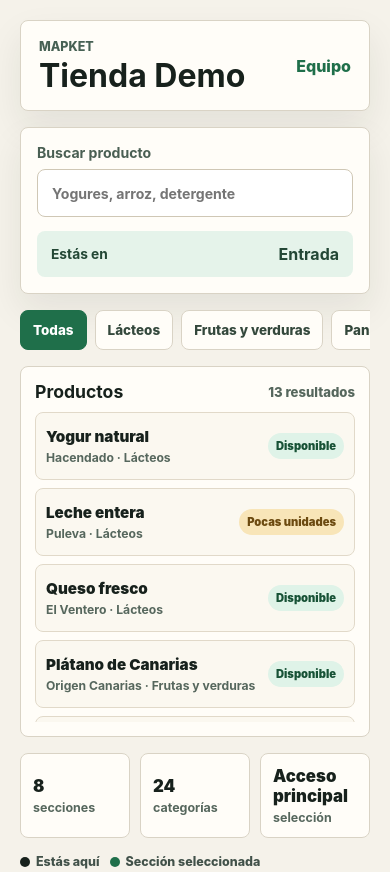
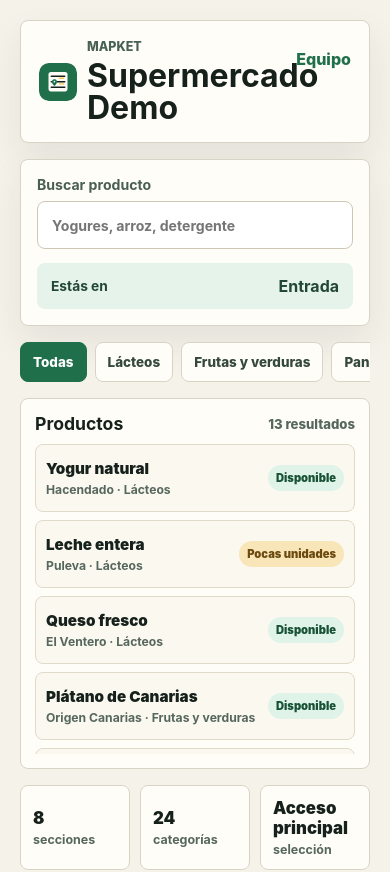
Before and after one commit to CarlosMirandaHuerta/Mapket-TFG-DAW, a Vue app: page /s/1 in a window 390 px wide. Shown: the top 872 px of the page. Built offline with nearby package versions, Linux system fonts and the light colour scheme; no server answers; the database is empty.

Commit message:
Ajusta cabecera de la página principal

```diff
--- a/src/views/ClienteMapaView.vue
+++ b/src/views/ClienteMapaView.vue
@@ -38,10 +38,6 @@ const normalizeText = (value) => {
 const codigoTienda = computed(() => {
   const value = route.params.codigoTienda
   return typeof value === 'string' ? value : CODIGO_TIENDA_PREDETERMINADA
-})
-
-const nombreTienda = computed(() => {
-  return tienda.value.nombre ?? codigoTienda.value.replaceAll('-', ' ')
 })
 
 const codigoSeccionActual = computed(() => {
@@ -131,9 +127,12 @@ const seleccionarCategoria = (categoria) => {
 <template>
   <main class="mobile-shell">
     <section class="panel-superior" aria-labelledby="tienda-title">
-      <div>
-        <p class="texto-superior">Mapket</p>
-        <h1 id="tienda-title">{{ nombreTienda }}</h1>
+      <div class="marca-tienda">
+        <img class="icono-mapket" src="/mapket-icon.svg" alt="" aria-hidden="true" />
+        <div>
+          <p class="texto-superior">Mapket</p>
+          <h1 id="tienda-title">Supermercado Demo</h1>
+        </div>
       </div>
       <RouterLink class="admin-link" to="/admin">Equipo</RouterLink>
     </section>
@@ -197,3 +196,39 @@ const seleccionarCategoria = (categoria) => {
     />
   </main>
 </template>
+
+<style scoped>
+.marca-tienda {
+  display: flex;
+  min-width: 0;
+  align-items: center;
+  gap: 12px;
+}
+
+.icono-mapket {
+  flex: 0 0 auto;
+  width: 42px;
+  height: 42px;
+  border-radius: 12px;
+}
+
+.marca-tienda h1 {
+  text-transform: none;
+}
+
+@media (max-width: 520px) {
+  .panel-superior {
+    align-items: flex-start;
+  }
+
+  .marca-tienda {
+    gap: 10px;
+  }
+
+  .icono-mapket {
+    width: 38px;
+    height: 38px;
+    border-radius: 10px;
+  }
+}
+</style>
```
